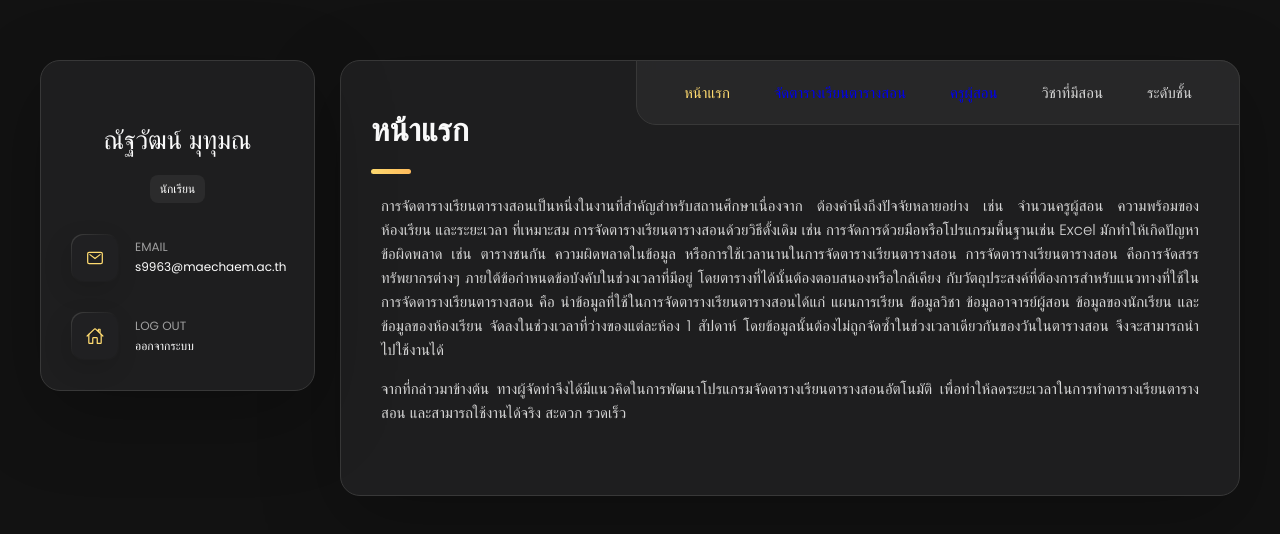
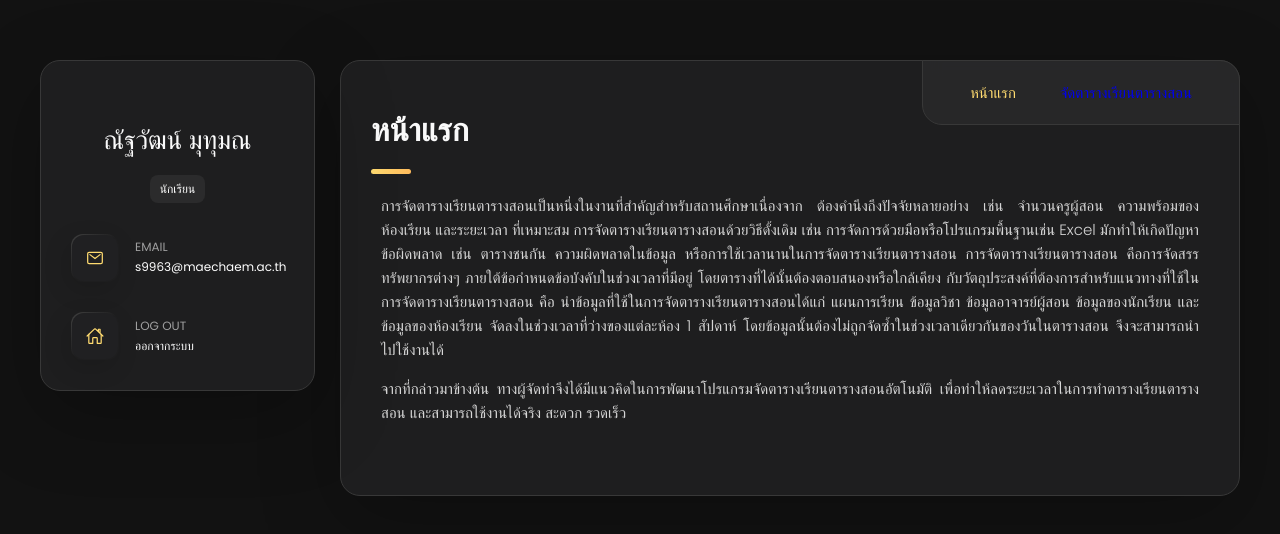
Before and after one commit to U621/Project-nm., a plain HTML site: page home.html in a window 1280 px wide. Drawn offline with nearby package versions, Linux system fonts and the light colour scheme.

Commit message:
Update home.html

```diff
--- a/home.html
+++ b/home.html
@@ -98,12 +98,12 @@
                     <li class="navbar-item"><button class="navbar-link active" data-nav-link>หน้าแรก</button></li>
                     <li class="navbar-item"><button class="navbar-link" data-nav-link>
                         <a href="tables.html">จัดตารางเรียนตารางสอน</a></button></li>
-                    <li class="navbar-item"><button class="navbar-link" data-nav-link>
+                    <!--<li class="navbar-item"><button class="navbar-link" data-nav-link>
                         <a href="#html">ครูผู้สอน</a>
                         <a id="html"></a>
                     </button></li>
                     <li class="navbar-item"><button class="navbar-link" data-nav-link>วิชาที่มีสอน</button></li>
-                    <li class="navbar-item"><button class="navbar-link" data-nav-link>ระดับชั้น</button></li>
+                    <li class="navbar-item"><button class="navbar-link" data-nav-link>ระดับชั้น</button></li>-->
                 </ul>
             </nav>
 
```
